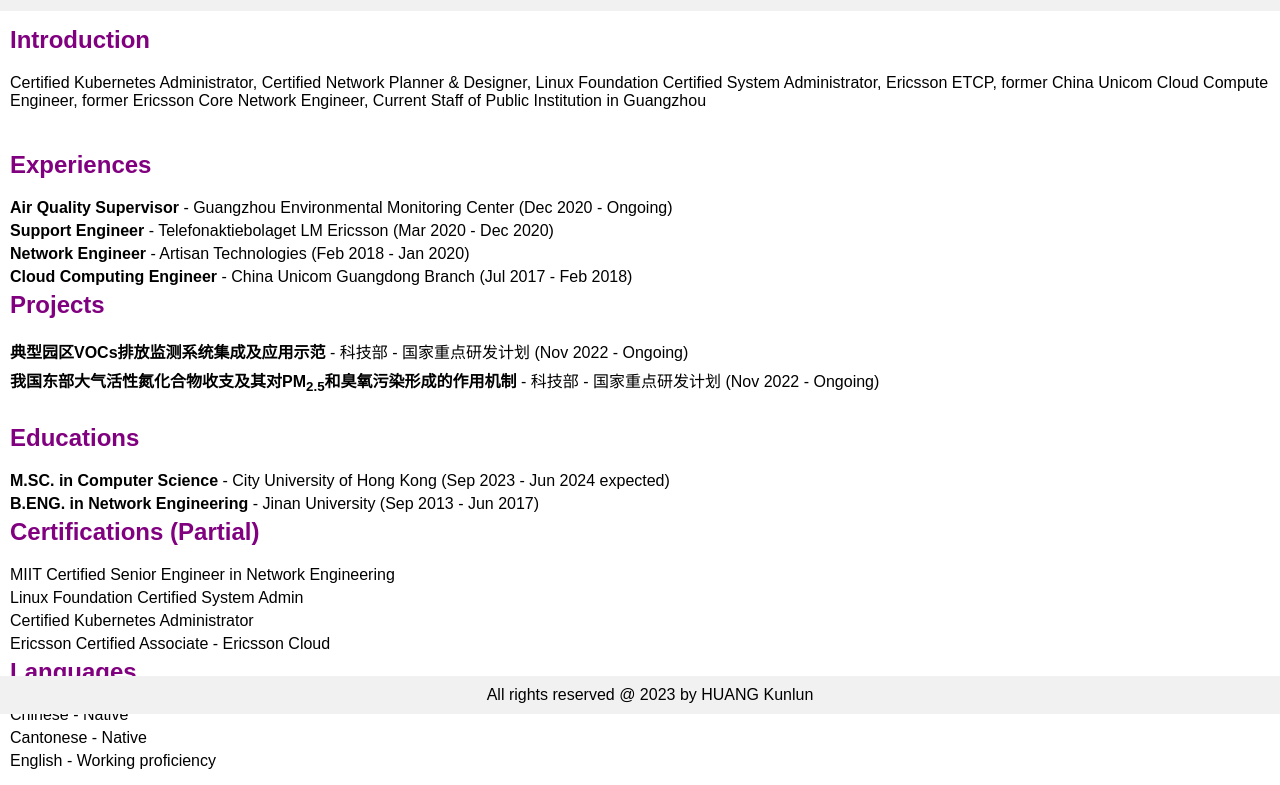
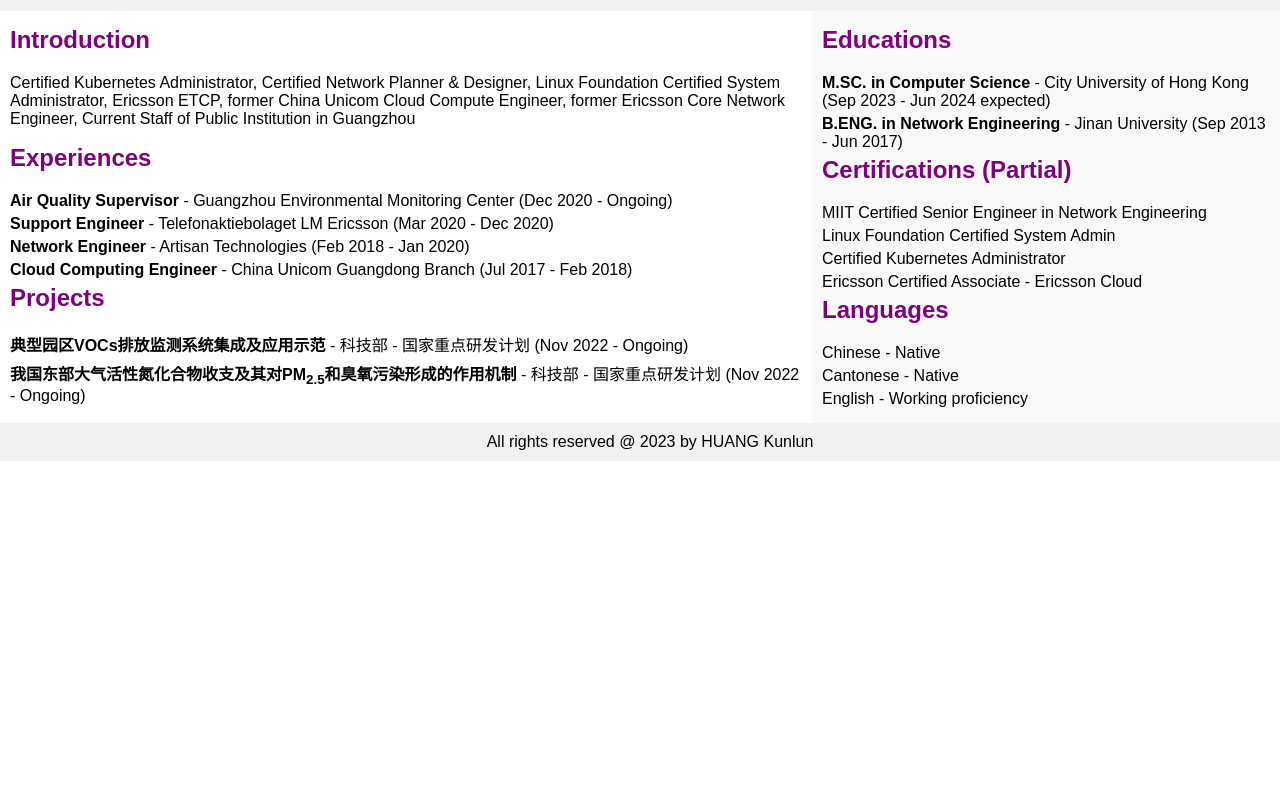
Before and after one commit to kunlunh/hklcv, a plain HTML site: page index.html in a window 1280 px wide. Shown: the part 86-871 px from the top of the page. After the commit the page ends 800 px from the top, so only its background shows below. Drawn offline with Linux system fonts and the light colour scheme.

Commit message:
Update index.html

```diff
--- a/index.html
+++ b/index.html
@@ -41,16 +41,28 @@
             border: 1px solid #4CAF50;
         }
 
-        section {
+        .row {
+            display: flex;
+            flex-wrap: wrap;
+        }
+
+        .column {
+            width: 100%;
             padding: 10px;
         }
 
-        h2 {
-            color: purple;
-            margin-top: 5px;
+        .column-left {
+            flex: 1;
+            max-width: 65%;
         }
 
-        h3 {
+        .column-right {
+            flex: 1;
+            max-width: 35%;
+            background-color: #f9f9f9;
+        }
+
+        h2, h3 {
             color: purple;
             margin-top: 5px;
         }
@@ -75,8 +87,6 @@
             background-color: #f1f1f1;
             padding: 10px;
             text-align: center;
-            position: absolute;
-            bottom: 0;
             width: 100%;
         }
     </style>
@@ -92,6 +102,8 @@
         <button><a href="https://vnf.cc/" style="text-decoration: none; color: white;">Blog</a></button>
     </header>
 
+    <div class="row">
+        <div class="column column-left">
             <section>
                 <h2>Introduction</h2>
                 <p>Certified Kubernetes Administrator, Certified Network Planner & Designer, Linux Foundation Certified System Administrator, Ericsson ETCP, former China Unicom Cloud Compute Engineer, former Ericsson Core Network Engineer, Current Staff of Public Institution in Guangzhou</p>
@@ -112,7 +124,9 @@
                     <li><strong>我国东部大气活性氮化合物收支及其对PM<sub>2.5</sub>和臭氧污染形成的作用机制</strong> - 科技部 - 国家重点研发计划 (Nov 2022 - Ongoing)</li>
                 </ul>
             </section>
+        </div>
 
+        <div class="column column-right">
             <section>
                 <h2>Educations</h2>
                 <ul>
@@ -135,6 +149,8 @@
                     <li>English - Working proficiency</li>
                 </ul>
             </section>
+        </div>
+    </div>
 
     <footer>All rights reserved @ 2023 by HUANG Kunlun</footer>
 
```
Lines whose indentation alone changed are shown as unchanged.
